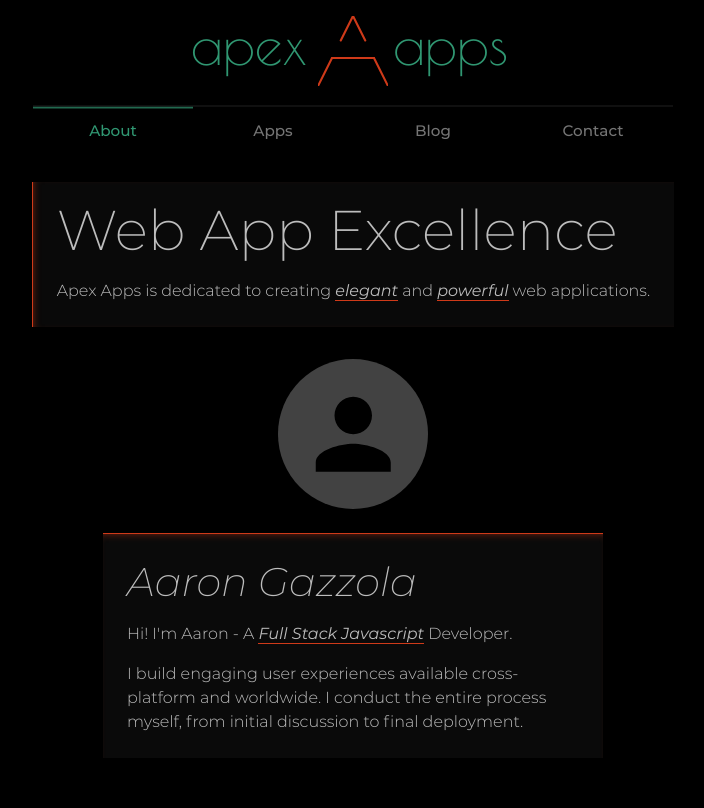
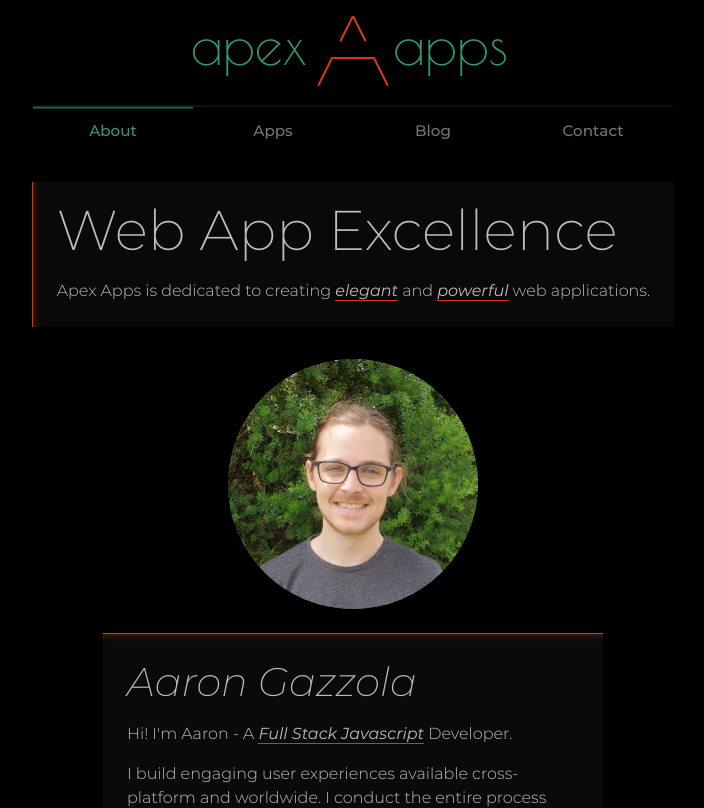
Before and after one commit to AaronGazzola/ApexApps.Dev_V1, a React app in the folder frontend/: page / in a window 1280 px wide. Shown: the top 808 px of the page, without its empty margins (287-991 px from the left). Built offline with nearby package versions, Linux system fonts and the light colour scheme.

Commit message:
profile image animation

```diff
--- a/frontend/src/screens/AboutScreen.js
+++ b/frontend/src/screens/AboutScreen.js
@@ -1,16 +1,16 @@
 import React, { useEffect, useState, useRef } from 'react';
+import clsx from 'clsx';
 import { Avatar, Button, Grid, Typography } from '@material-ui/core';
 import { Phone } from '@material-ui/icons';
-import styles from 'styles/contentStyles';
+import useStyles from 'styles/contentStyles';
 import Discuss from 'components/animations/Discuss';
 import Design from 'components/animations/Design';
 import Develop from 'components/animations/Develop';
 import Deploy from 'components/animations/Deploy';
 import { Link } from 'react-router-dom';
 
-const useStyles = styles;
-
 const AboutScreen = () => {
+	const [animateProfile, setAnimateProfile] = useState(false);
 	const [animateDiscuss, setAnimateDiscuss] = useState(false);
 	const [animateDesign, setAnimateDesign] = useState(false);
 	const [animateDevelop, setAnimateDevelop] = useState(false);
@@ -19,6 +19,7 @@ const AboutScreen = () => {
 	const designRef = useRef(null);
 	const developRef = useRef(null);
 	const deployRef = useRef(null);
+	const profileImageRef = useRef(null);
 	useEffect(() => {
 		window.addEventListener('scroll', handleScroll);
 		return () => window.removeEventListener('scroll', handleScroll);
@@ -31,7 +32,15 @@ const AboutScreen = () => {
 		setAnimateDesign(window.scrollY >= getScrollHeight(designRef));
 		setAnimateDevelop(window.scrollY >= getScrollHeight(developRef));
 		setAnimateDeploy(window.scrollY >= getScrollHeight(deployRef));
+		if (window.scrollY > profileImageRef.current?.offsetTop) {
+			setAnimateProfile(false);
+		} else if (window.scrollY < getScrollHeight(profileImageRef)) {
+			setAnimateProfile(false);
+		} else {
+			setAnimateProfile(true);
+		}
 	};
+
 	return (
 		<Grid container direction='column' alignItems='center'>
 			<div className={classes.textBox1}>
@@ -53,7 +62,44 @@ const AboutScreen = () => {
 				alignItems='center'
 				direction='column'
 			>
-				<Avatar className={classes.avatar} />
+				<div className={classes.avatar} ref={profileImageRef}>
+					<img
+						className={
+							animateProfile
+								? clsx(classes.animateProfile1, classes.profileImage1)
+								: classes.profileImage1
+						}
+						src='images/1.jpg'
+						alt='Aaron Gazzola profile image 1'
+					/>
+					<img
+						className={
+							animateProfile
+								? clsx(classes.animateProfile2, classes.profileImage2)
+								: classes.profileImage2
+						}
+						src='images/2.jpg'
+						alt='Aaron Gazzola profile image 2'
+					/>
+					<img
+						className={
+							animateProfile
+								? clsx(classes.animateProfile3, classes.profileImage3)
+								: classes.profileImage3
+						}
+						src='images/3.jpg'
+						alt='Aaron Gazzola profile image 3'
+					/>
+					<img
+						className={
+							animateProfile
+								? clsx(classes.animateProfile4, classes.profileImage4)
+								: classes.profileImage4
+						}
+						src='images/1.jpg'
+						alt='Aaron Gazzola profile image 3'
+					/>
+				</div>
 				<div className={classes.textBox2} style={{ maxWidth: 500 }}>
 					<Typography variant='h2' className={classes.subTitle}>
 						Aaron Gazzola
--- a/frontend/src/styles/contentStyles.js
+++ b/frontend/src/styles/contentStyles.js
@@ -75,10 +75,78 @@ const styles = makeStyles(theme => ({
 		padding: theme.spacing(3)
 	},
 	avatar: {
-		width: 150,
-		height: 150,
-		backgroundColor: theme.palette.grey[800],
-		margin: theme.spacing(1)
+		transform: 'translateZ(0)',
+		zIndex: 10,
+		position: 'relative',
+		width: 250,
+		height: 250,
+		borderRadius: '50%',
+		overflow: 'hidden',
+		margin: theme.spacing(1),
+		'& img': {
+			width: '100%',
+			position: 'absolute'
+		}
+	},
+	profileImage1: {
+		transform: 'translateY(0)'
+	},
+	profileImage2: {
+		transform: 'translateY(100%)'
+	},
+	profileImage3: {
+		transform: 'translateY(100%)'
+	},
+	profileImage4: {
+		transform: 'translateY(100%)'
+	},
+	animateProfile1: {
+		animation: '$profileImage1 2.5s ease .1s'
+	},
+	animateProfile2: {
+		animation: '$profileImage2 1.5s ease forwards'
+	},
+	animateProfile3: {
+		animation: '$profileImage2 1.5s ease .9s forwards'
+	},
+	animateProfile4: {
+		animation: '$profileImage3 .5s ease 1.85s forwards'
+	},
+	'@keyframes profileImage1': {
+		'0%': {
+			transform: 'translateY(0%)'
+		},
+		'20%': {
+			transform: 'translateY(-100%)'
+		},
+		'99%': {
+			transform: 'translateY(-100%)'
+		},
+		'100%': {
+			transform: 'translateY(0%)'
+		}
+	},
+	'@keyframes profileImage2': {
+		'0%': {
+			transform: 'translateY(100%)'
+		},
+		'33%': {
+			transform: 'translateY(0%)'
+		},
+		'66%': {
+			transform: 'translateY(0%)'
+		},
+		'100%': {
+			transform: 'translateY(-100%)'
+		}
+	},
+	'@keyframes profileImage3': {
+		'0%': {
+			transform: 'translateY(100%)'
+		},
+		'100%': {
+			transform: 'translateY(0%)'
+		}
 	},
 	link: {
 		color: theme.palette.secondary.main,
```
